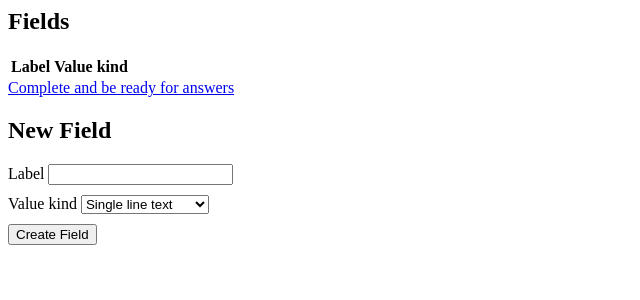
After one commit to CPNV-ES/ExerciseLoop, a PHP site: page /resources/views/exercise-editing.php in a window 1280 px wide. The commit adds this page. Shown: the top 300 px of the page, without its empty margins (0-640 px from the left). Run offline with PHP 8.4, Linux system fonts and the light colour scheme; lists and menus that the app fills with data are empty.

Commit message:
Exercise editing frontend
+exercise creation post route
+exercise creation post method in controller redirecting to exercise editing
+exercise editing  get route
+exercise editing controller
+exercise editing view

```diff
--- /dev/null
+++ b/public/css/exercise-editing.css
@@ -0,0 +1,7 @@
+header {
+  background-color: var(--yellow);
+}
+
+.field {
+  margin-bottom: 10px;
+}
--- /dev/null
+++ b/resources/views/exercise-editing.php
@@ -0,0 +1,49 @@
+<head>
+  <link rel="stylesheet" href="/public/css/exercise-editing.css">
+</head>
+
+<section class="container">
+  <div class="row">
+    <div class="column">
+      <h1>Fields</h1>
+      <table class="records">
+        <thead>
+          <tr>
+            <th>Label</th>
+            <th>Value kind</th>
+            <th></th>
+          </tr>
+        </thead>
+
+        <tbody>
+        </tbody>
+      </table>
+
+      <a data-confirm="Are you sure? You won&#39;t be able to further edit this exercise" class="button" rel="nofollow" data-method="put" href="/exercises/411?exercise%5Bstatus%5D=answering"><i class="fa fa-comment"></i> Complete and be ready for answers</a>
+
+    </div>
+    <div class="column">
+      <h1>New Field</h1>
+      <form action="/exercises/411/fields" accept-charset="UTF-8" method="post"><input name="utf8" type="hidden" value="&#x2713;" /><input type="hidden" name="authenticity_token" value="G7bvuUztEHLMtcqm1ZR9Nyy6JRBbSSmj3s7CPWzhzOe7bbY2/KJhd8R8bPiBbADIUy12w7jwd7mBjiawrnu/jg==" />
+
+        <div class="field">
+          <label for="field_label">Label</label>
+          <input type="text" name="field[label]" id="field_label" />
+        </div>
+
+        <div class="field">
+          <label for="field_value_kind">Value kind</label>
+          <select name="field[value_kind]" id="field_value_kind">
+            <option selected="selected" value="single_line">Single line text</option>
+            <option value="single_line_list">List of single lines</option>
+            <option value="multi_line">Multi-line text</option>
+          </select>
+        </div>
+
+        <div class="actions">
+          <input type="submit" name="commit" value="Create Field" data-disable-with="Create Field" />
+        </div>
+      </form>
+    </div>
+  </div>
+</section>
```
Also changed, not shown: app/Controllers/ExerciseCreationController.php (+9 -0 lines), app/Controllers/ExerciseEditingController.php (added, +17 -0 lines), public/index.php (+13 -1 lines).
